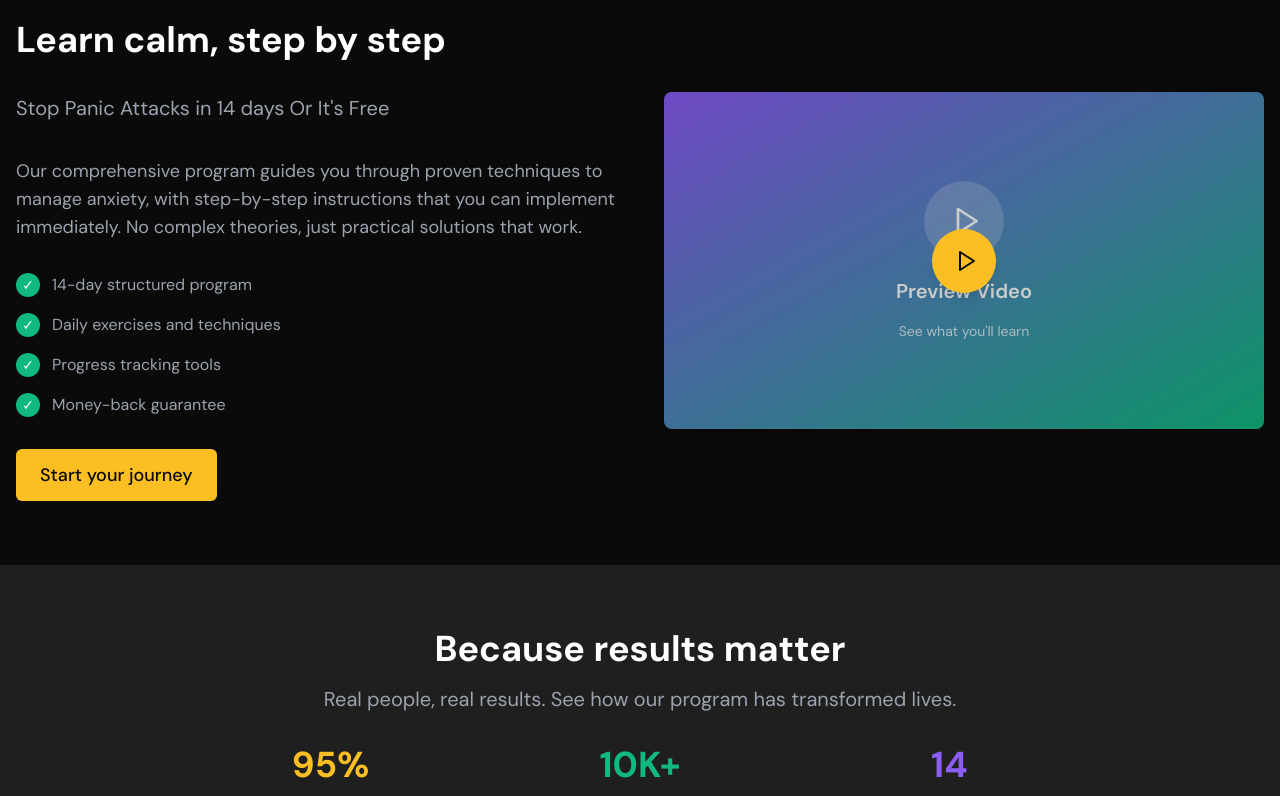
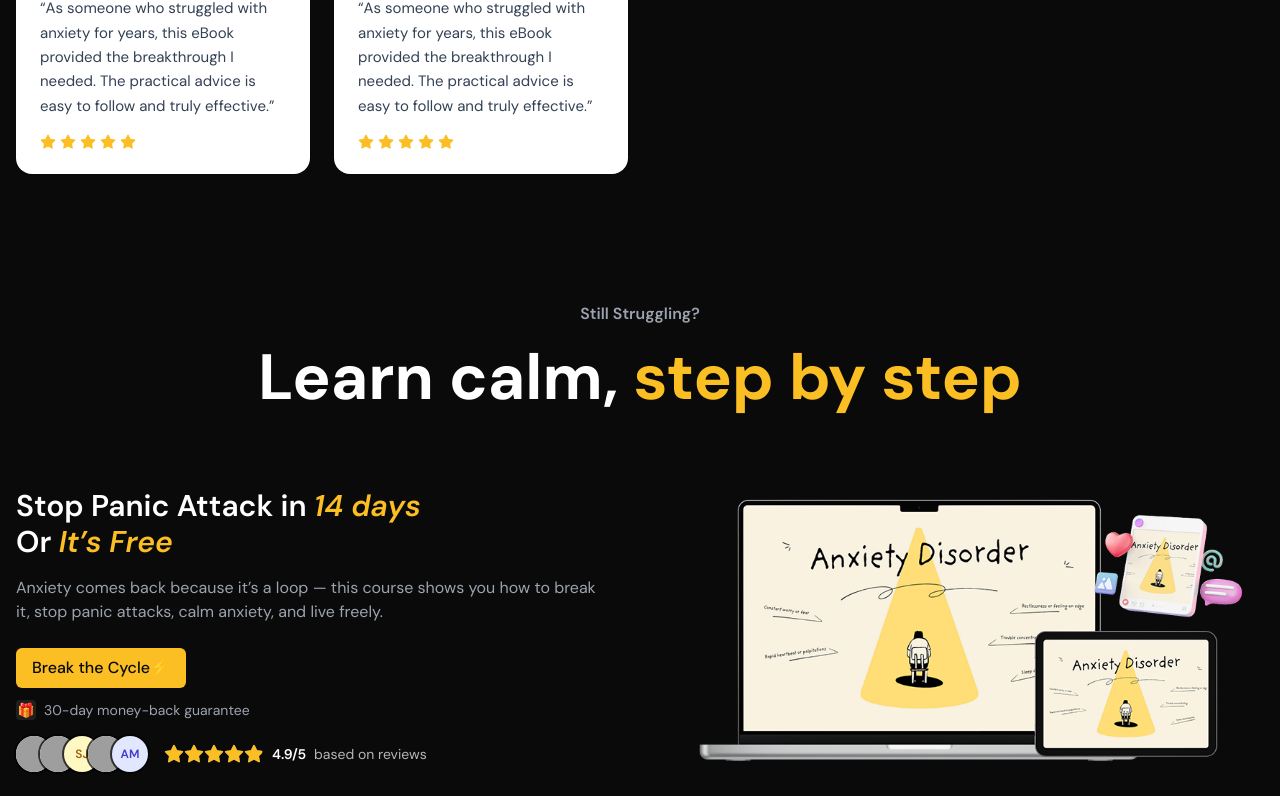
Before and after one commit to roy-nguyen-dev/Krolla, a Next.js app: page / in a window 1280 px wide. Shown: the part 1494-2290 px from the top of the page. Built offline with nearby package versions, Linux system fonts and the light colour scheme; grey boxes are pictures that could not be loaded.

Commit message:
update/learn-section-testimonial-herosection

```diff
--- a/src/components/sections/hero-section.tsx
+++ b/src/components/sections/hero-section.tsx
@@ -9,7 +9,7 @@ import Image from 'next/image'
 
 import { Button } from '@/components/ui/button'
 import { Modal } from '@/components/ui/modal'
-import ReviewStrip from '@/components/ui/review-strip'
+import { ReviewStrip } from '@/components/ui/review-strip'
 
 export const HeroSection: React.FC = () => {
   const [isModalOpen, setIsModalOpen] = useState(false)
@@ -107,7 +107,7 @@ export const HeroSection: React.FC = () => {
                     loading={isSubmitting}
                     className="whitespace-nowrap"
                   >
-                    Get your free copy
+                    Get your free copy⚡
                   </Button>
                 </div>
               </form>
--- a/src/components/sections/learn-section.tsx
+++ b/src/components/sections/learn-section.tsx
@@ -1,102 +1,93 @@
 'use client'
 
-import React from 'react'
+import Image from 'next/image'
 import { motion } from 'framer-motion'
-import { Play } from 'lucide-react'
 import { Button } from '@/components/ui/button'
 import { SectionContainer } from '@/components/ui/section-container'
+import { ReviewStrip } from '@/components/ui/review-strip'
 
 export const LearnSection: React.FC = () => {
   return (
-    <SectionContainer>
-      <div className="grid lg:grid-cols-2 gap-12 items-center">
-        {/* Content */}
+    <SectionContainer background="primary" className="min-h-screen">
+      {/* Heading center */}
       <motion.div
-          initial={{ opacity: 0, x: -50 }}
-          whileInView={{ opacity: 1, x: 0 }}
-          transition={{ duration: 0.8 }}
+        initial={{ opacity: 0, y: 20 }}
+        whileInView={{ opacity: 1, y: 0 }}
         viewport={{ once: true }}
-          className="space-y-8"
+        transition={{ duration: 0.6 }}
+        className="text-center mb-10 md:mb-14 "
       >
-          <h2 className="text-3xl md:text-4xl font-bold text-text-primary">
-            Learn calm, step by step
+        <p className="text-sm md:text-base font-semibold text-text-secondary">Still Struggling?</p>
+        <h2 className="mt-3 text-text-primary font-bold leading-tight text-[clamp(28px,6vw,64px)]">
+          Learn calm, <span className="text-accent-yellow">step by step</span>
         </h2>
+      </motion.div>
 
-          <p className="text-xl text-text-secondary leading-relaxed">
-            Stop Panic Attacks in 14 days Or It's Free
+      {/* 2 columns */}
+      <motion.div
+        initial={{ opacity: 0, y: 20 }}
+        whileInView={{ opacity: 1, y: 0 }}
+        viewport={{ once: true }}
+        transition={{ duration: 0.6 }}
+        className="grid items-center gap-10 md:gap-14 md:grid-cols-2"
+      >
+        {/* LEFT */}
+        <div>
+          <h3 className="text-text-primary font-semibold text-2xl md:text-3xl leading-snug">
+            Stop Panic Attack in <span className="text-accent-yellow italic">14 days</span>
+            <br />
+            Or <span className="text-accent-yellow italic">It’s Free</span>
+          </h3>
+
+          <p className="mt-4 text-text-secondary max-w-prose">
+            Anxiety comes back because it’s a loop — this course shows you how to break it, stop
+            panic attacks, calm anxiety, and live freely.
           </p>
 
-          <p className="text-lg text-text-secondary">
-            Our comprehensive program guides you through proven techniques to manage anxiety,
-            with step-by-step instructions that you can implement immediately. No complex
-            theories, just practical solutions that work.
-          </p>
+          <div className="mt-6 text-center sm:text-left">
+            <Button className="inline-flex justify-center" size="md">
+              Break the Cycle⚡
+            </Button>
 
-          <div className="space-y-4">
-            <div className="flex items-center space-x-3">
-              <div className="w-6 h-6 bg-accent-green rounded-full flex items-center justify-center">
-                <span className="text-white text-sm">✓</span>
-              </div>
-              <span className="text-text-secondary">14-day structured program</span>
-            </div>
-            <div className="flex items-center space-x-3">
-              <div className="w-6 h-6 bg-accent-green rounded-full flex items-center justify-center">
-                <span className="text-white text-sm">✓</span>
-              </div>
-              <span className="text-text-secondary">Daily exercises and techniques</span>
-            </div>
-            <div className="flex items-center space-x-3">
-              <div className="w-6 h-6 bg-accent-green rounded-full flex items-center justify-center">
-                <span className="text-white text-sm">✓</span>
-              </div>
-              <span className="text-text-secondary">Progress tracking tools</span>
-            </div>
-            <div className="flex items-center space-x-3">
-              <div className="w-6 h-6 bg-accent-green rounded-full flex items-center justify-center">
-                <span className="text-white text-sm">✓</span>
-              </div>
-              <span className="text-text-secondary">Money-back guarantee</span>
+            <div className="mt-3 flex items-center justify-center sm:justify-start gap-2 text-sm text-text-secondary">
+              <span className="inline-flex h-5 w-5 items-center justify-center rounded bg-card-background">
+                🎁
+              </span>
+              <span>30-day money-back guarantee</span>
             </div>
           </div>
 
-          <Button size="lg" className="mt-8">
-            Start your journey
-          </Button>
-        </motion.div>
-
-        {/* Video Preview */}
-        <motion.div
-          initial={{ opacity: 0, x: 50 }}
-          whileInView={{ opacity: 1, x: 0 }}
-          transition={{ duration: 0.8, delay: 0.2 }}
-          viewport={{ once: true }}
-          className="relative"
-        >
-          <div className="relative bg-card-background rounded-card overflow-hidden shadow-2xl">
-            {/* Video placeholder */}
-            <div className="aspect-video bg-gradient-to-br from-accent-purple to-accent-green flex items-center justify-center">
-              <div className="text-center space-y-4">
-                <div className="w-20 h-20 bg-white/20 rounded-full flex items-center justify-center mx-auto backdrop-blur-sm">
-                  <Play className="w-8 h-8 text-white ml-1" />
-                </div>
-                <h3 className="text-white text-xl font-semibold">Preview Video</h3>
-                <p className="text-white/80 text-sm">See what you'll learn</p>
-              </div>
+          {/* Review strip: hide mobile */}
+          <ReviewStrip
+            className="mt-4 hidden sm:flex"
+            rating={4.9}
+            avatars={[
+              '/images/avatars/a1.jpg',
+              '/images/avatars/a2.jpg',
+              'SJ',
+              '/images/avatars/a4.jpg',
+              'AM',
+            ]}
+          />
         </div>
 
-            {/* Overlay */}
-            <div className="absolute inset-0 bg-black/20 flex items-center justify-center">
-              <motion.button
-                whileHover={{ scale: 1.1 }}
-                whileTap={{ scale: 0.95 }}
-                className="w-16 h-16 bg-accent-yellow rounded-full flex items-center justify-center shadow-lg"
+        <motion.div
+          initial={{ opacity: 0, y: 20 }}
+          whileInView={{ opacity: 1, y: 0 }}
+          viewport={{ once: true }}
+          transition={{ duration: 0.6 }}
+          className="mx-auto w-full max-w-[560px] space-y-4"
         >
-                <Play className="w-6 h-6 text-primary ml-1" />
-              </motion.button>
-            </div>
-          </div>
+          <Image
+            src="/images/learn-section.png"
+            alt=""
+            width={560}
+            height={400}
+            className="w-full h-auto object-cover"
+            priority
+          />
         </motion.div>
-      </div>
+      </motion.div>
     </SectionContainer>
   )
 }
--- a/src/components/sections/testimonials-section.tsx
+++ b/src/components/sections/testimonials-section.tsx
@@ -5,6 +5,7 @@ import { motion } from 'framer-motion'
 import { TestimonialCard } from '@/components/ui/testimonial-card'
 import { SectionContainer } from '@/components/ui/section-container'
 import { Testimonial } from '@/types'
+import { cn } from '@/lib/utils'
 
 const testimonials: Testimonial[] = [
   {
@@ -39,11 +40,27 @@ const testimonials: Testimonial[] = [
       'As someone who struggled with anxiety for years, this eBook provided the breakthrough I needed. The practical advice is easy to follow and truly effective.',
     rating: 5,
   },
+  {
+    id: '5',
+    name: 'David Thompson',
+    avatar: 'DT',
+    testimonial:
+      'As someone who struggled with anxiety for years, this eBook provided the breakthrough I needed. The practical advice is easy to follow and truly effective.',
+    rating: 5,
+  },
+  {
+    id: '6',
+    name: 'David Thompson',
+    avatar: 'DT',
+    testimonial:
+      'As someone who struggled with anxiety for years, this eBook provided the breakthrough I needed. The practical advice is easy to follow and truly effective.',
+    rating: 5,
+  },
 ]
 
 export const TestimonialsSection: React.FC = () => {
   return (
-    <SectionContainer background="primary">
+    <SectionContainer background="primary" className="min-h-screen">
       <motion.div
         initial={{ opacity: 0, y: 50 }}
         whileInView={{ opacity: 1, y: 0 }}
@@ -67,7 +84,7 @@ export const TestimonialsSection: React.FC = () => {
             whileInView={{ opacity: 1, y: 0 }}
             transition={{ duration: 0.6, delay: i * 0.07 }}
             viewport={{ once: true }}
-            className="h-full"
+            className={cn(i > 1 && 'hidden md:block')}
           >
             <TestimonialCard testimonial={t} className="h-full" />
           </motion.div>
--- a/src/components/ui/review-strip.tsx
+++ b/src/components/ui/review-strip.tsx
@@ -33,12 +33,12 @@ function stringToColorIndex(str: string) {
   return Math.abs(hash) % bgColors.length
 }
 
-export default function ReviewStrip({
+export const ReviewStrip: React.FC<ReviewStripProps> = ({
   avatars,
   rating = 4.9,
   text = 'based on reviews',
   className,
-}: ReviewStripProps) {
+}) => {
   return (
     <div className={cn('flex items-center gap-4', className)}>
       {/* Avatar stack */}
```
Also changed, not shown: src/components/ui/section-container.tsx (+2 -10 lines), public/images/learn-section.png (added), 1 other file (tests, documents, lock files or other folders). Lines whose indentation alone changed are shown as unchanged.
